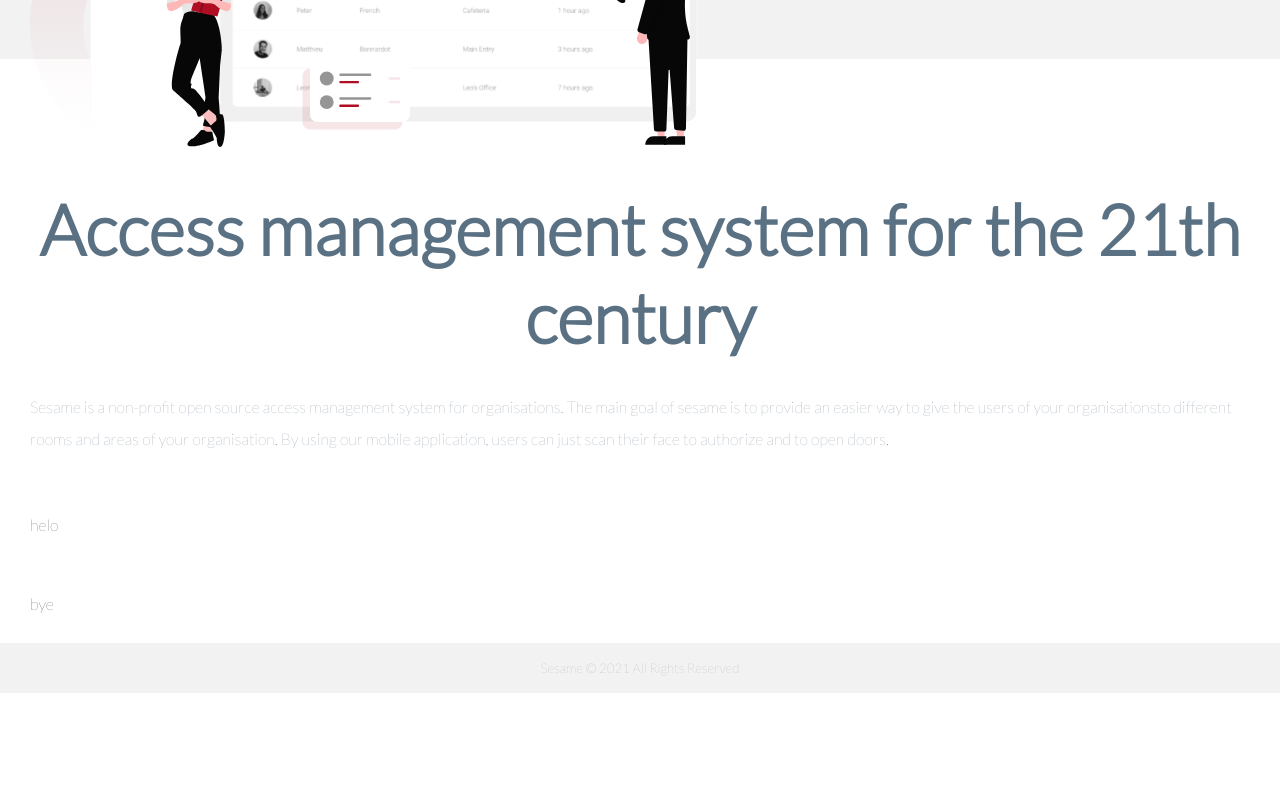
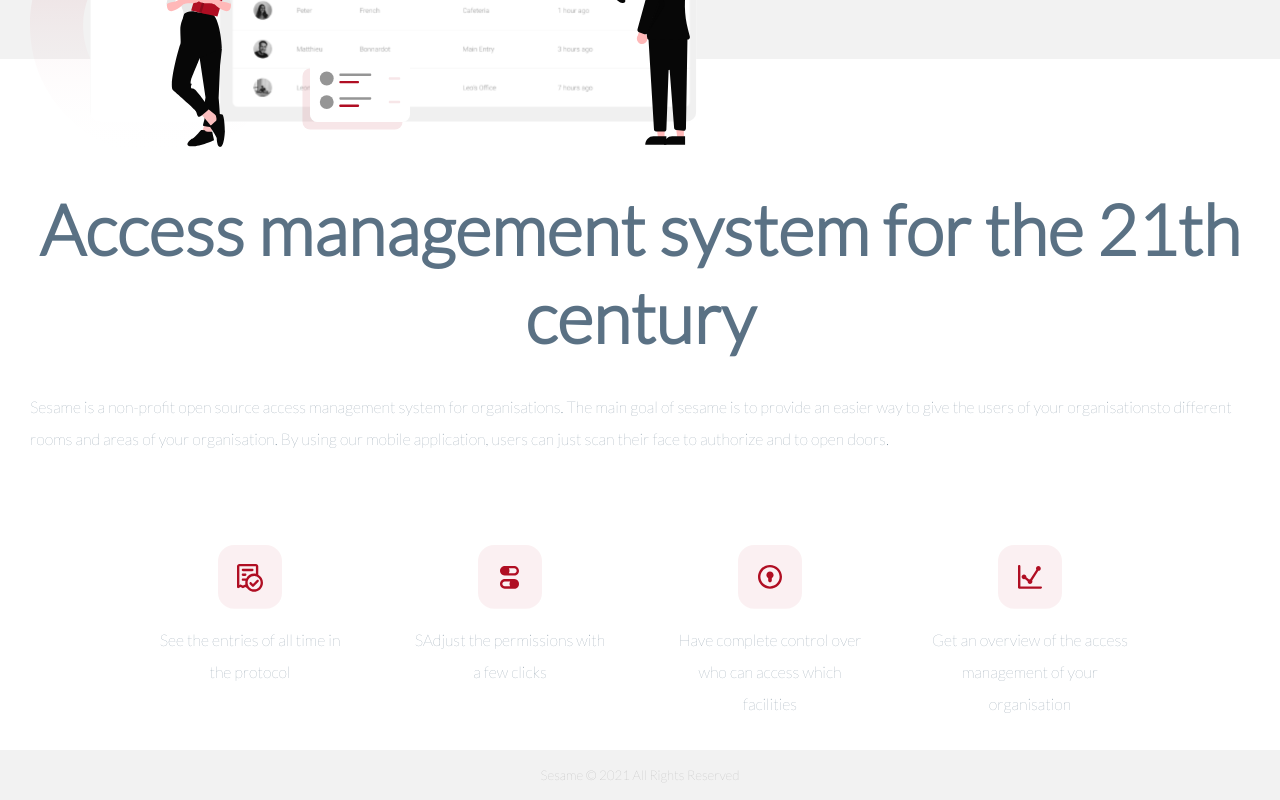
Before and after one commit to jeromehaas/sesame-web, a Next.js app: page / in a window 1280 px wide. Shown: the part 426-1226 px from the top of the page. Before the commit the page ends 1119 px from the top, so only its background shows below. Built offline with nearby package versions, Linux system fonts and the light colour scheme.

Commit message:
Implement: advantages component

```diff
--- a/components/partials/Advantages.tsx
+++ b/components/partials/Advantages.tsx
@@ -1,16 +1,55 @@
 import React, { Fragment } from 'react';
 import styled from 'styled-components';
+import { P } from 'components/text/Paragraph';
+import { Section } from 'components/layout/Section';
+
+const advantagesData = [
+  { icon: '/advantages/ad-protocol.svg', alt: 'Protocol', text: 'See the entries of all time in the protocol' },
+  { icon: '/advantages/ad-permissions.svg', alt: 'Permissions', text: 'SAdjust the permissions with a few clicks' },
+  { icon: '/advantages/ad-control.svg', alt: 'Protocol', text: 'Have complete control over who can access which facilities' },
+  { icon: '/advantages/ad-management.svg', alt: 'Protocol', text: 'Get an overview of the access management of your organisation' },
+];
+
+const StyledAdvantages = styled.div`
+
+  .advantages-wrapper {
+    display: flex;
+    justify-content: center;
+  }
+
+  .advantage {
+    max-width: 200px;
+    margin: 0 30px;
+  }
+
+  .icon {
+    margin: 0 auto;
+    display: block;
+    margin-bottom: 15px;
+  }
+`;
 
 interface Props { }
 
 const Advantages: React.FunctionComponent<Props> = () => {
 
   return (
-    <Fragment>
-      <img src="/advantages/protocol" alt="Protocol" />
-    </Fragment>
+    <Section>
+      <StyledAdvantages>
+        <div className="advantages-wrapper">
+          {advantagesData.map((advantage, index) => (
+            <div className="advantage" key={index}>
+              <img className="icon" src={advantage.icon} alt={advantage.alt} />
+              <P textAlign="center">{advantage.text}</P>
+            </div>
+          ))}
+        </div>
+      </StyledAdvantages>
+    </Section >
   );
 
 }
 
-export default Advantages;
+export {
+  Advantages
+};
--- a/components/sections/Hero.tsx
+++ b/components/sections/Hero.tsx
@@ -84,6 +84,7 @@
         <H1 textAlign="center">Access management system for the 21th century</H1>
         <Spacer mb={3} />
         <P>Sesame is a non-profit  open source access management system for organisations. The main goal of sesame is to provide an easier way to give  the users of your organisationsto different rooms and areas of your organisation.  By using our mobile application, users can just scan their face  to authorize and to open doors. </P>
+        <Spacer mb={3} />
       </StyledHero>
     </Section>
   );
--- a/pages/index.js
+++ b/pages/index.js
@@ -6,6 +6,7 @@
 import { Page } from 'components/layout/Page';
 import { Section } from 'components/layout/Section';
 import { Hero } from 'components/sections/Hero';
+import { Advantages } from 'components/partials/Advantages';
 
 export default function Home() {
   return (
@@ -20,12 +21,7 @@
     <Page>
       <Fragment>
         <Hero />
-      <Section direction={'left'}>
-        helo
-      </Section>
-      <Section direction={'right'}>
-        bye
-      </Section>
+        <Advantages />
       </Fragment>
     </Page>
     </div>
```
Also changed, not shown: public/advantages/ad-permissions.svg.
